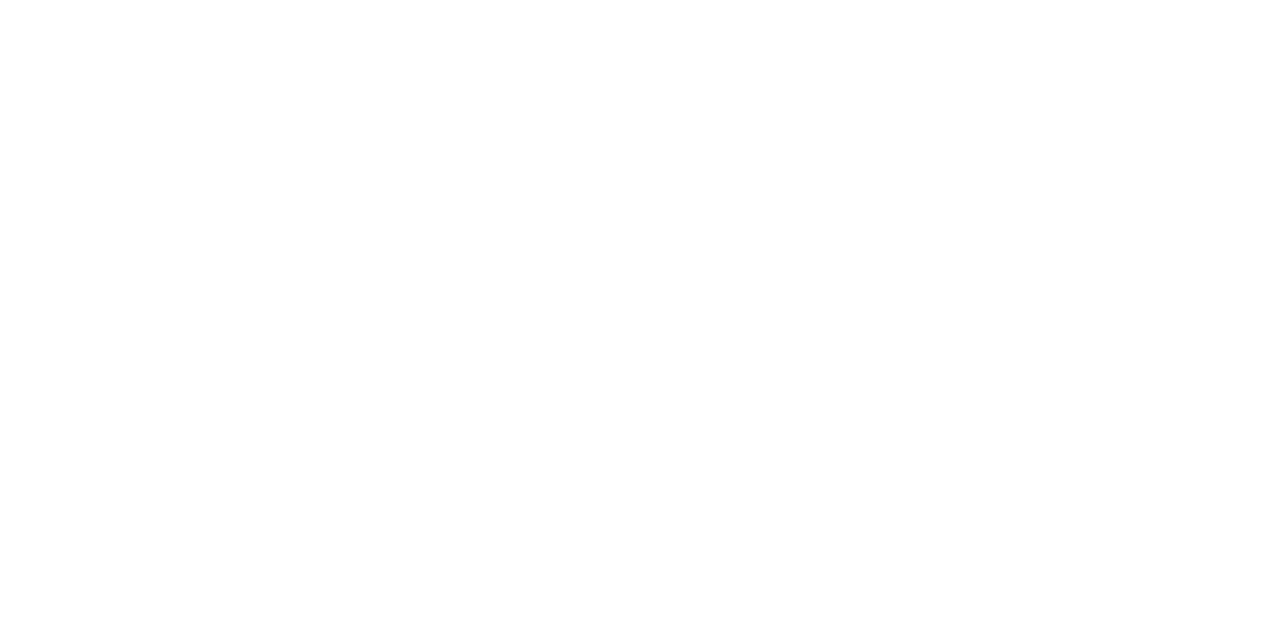
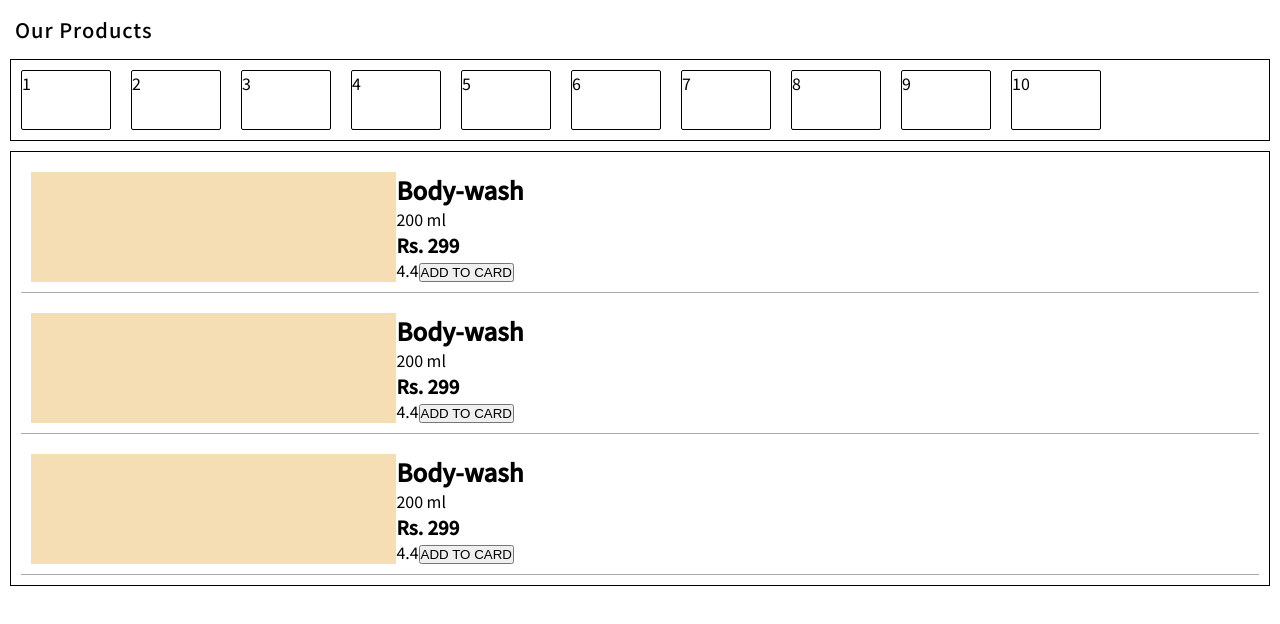
Before and after one commit to ShivanshuAtGit/React-assessment, a React (Create React App) app in the folder ustra-ui/: page / in a window 1280 px wide. Shown: the top 624 px of the page. Built offline with nearby package versions, Linux system fonts and the light colour scheme.

Commit message:
Structure Ready

```diff
--- a/ustra-ui/public/index.html
+++ b/ustra-ui/public/index.html
@@ -9,6 +9,8 @@
       name="description"
       content="Web site created using create-react-app"
     />
+    <link rel="preconnect" href="https://fonts.gstatic.com">
+     <link href="https://fonts.googleapis.com/css2?family=Noto+Sans+JP:wght@300;400;500&display=swap" rel="stylesheet">
     <link rel="apple-touch-icon" href="%PUBLIC_URL%/logo192.png" />
     <!--
       manifest.json provides metadata used when your web app is installed on a
@@ -25,6 +27,24 @@
       Learn how to configure a non-root public URL by running `npm run build`.
     -->
     <title>React App</title>
+    <style>
+      *,
+      *::after,
+      *::before{
+        box-sizing: border-box;
+        padding: 0;
+        margin: 0;
+      }
+
+      html{
+        font-size: 62.5%;
+      }
+
+      body{
+        font-size: 1.6rem;
+        font-family: 'Noto Sans JP', sans-serif;
+      }
+    </style>
   </head>
   <body>
     <noscript>You need to enable JavaScript to run this app.</noscript>
--- a/ustra-ui/src/App.js
+++ b/ustra-ui/src/App.js
@@ -1,9 +1,13 @@
 import React, { Component } from "react";
 import {Switch,Route} from "react-router-dom";
+import Home from './Component/Home';
 
 class App extends Component {
   render(){
     return <div>
+      <Switch>
+          <Route path='/' component={Home}/>
+      </Switch>
 
     </div>
 
--- /dev/null
+++ b/ustra-ui/src/Component/Home.js
@@ -0,0 +1,17 @@
+import { Component } from "react";
+import ScrollOption from './ScrollOption';
+import ProductList from './ProductList';
+import '../Css/Home.css';
+
+
+class Home extends Component{
+    render(){
+        return <div className='Home'>
+            <h1 className='Home__heading'>Our Products</h1>
+             <ScrollOption/>
+             <ProductList/>
+        </div>
+    }
+}
+
+export default Home;
--- /dev/null
+++ b/ustra-ui/src/Component/ProductList.js
@@ -0,0 +1,52 @@
+import { Component } from "react";
+import '../Css/ProductList.css';
+
+class ProductList extends Component {
+    render() {
+        var products = [
+            {
+                image: '1',
+                name: 'Body-wash',
+                weigh: '200 ml',
+                mrp: '299',
+                spMrp: '299',
+                rating: '4.4'
+            },
+            {
+                image: '2',
+                name: 'Body-wash',
+                weigh: '200 ml',
+                mrp: '299',
+                spMrp: '299',
+                rating: '4.4'
+            },
+            {
+                image: '3',
+                name: 'Body-wash',
+                weigh: '200 ml',
+                mrp: '299',
+                spMrp: '299',
+                rating: '4.4'
+            }
+
+        ]
+
+        return <div className='List'>
+            {products.map((data) => {
+                return (<div className='List__items' key={data.image}>
+                    <div className='List__image-block'></div>
+                    <div className='List__detail-block'>
+                        <h2>{data.name}</h2>
+                        <p>{data.weigh}</p>
+                        <h3>{`Rs. ${data.mrp}`}</h3>
+                        <span>{data.rating}</span>
+                        <button>ADD TO CARD</button>
+                    </div>
+
+                </div>)
+            })}
+        </div>
+    }
+}
+
+export default ProductList;
--- /dev/null
+++ b/ustra-ui/src/Component/ScrollOption.js
@@ -0,0 +1,16 @@
+import { Component } from "react";
+import '../Css/ScrollOption.css';
+
+class ScrollOption extends Component{
+
+    render(){
+        var data =[1 , 2 , 3 , 4 , 5 ,6 , 7 ,8 ,9,10];
+        return <div className='Scroll__box'>
+            {data.map((data)=>{
+               return <div className='Scroll__cat' key={data}>{data}</div>
+            })}
+        </div>
+    }
+}
+
+export default ScrollOption;
--- /dev/null
+++ b/ustra-ui/src/Css/Home.css
@@ -0,0 +1,11 @@
+.Home{
+    padding: 1rem;
+    color: black;
+}
+
+.Home__heading{
+    padding: .5rem;
+    font-size: 2rem;
+    font-weight: 500;
+    letter-spacing: 1px;
+}
--- /dev/null
+++ b/ustra-ui/src/Css/ProductList.css
@@ -0,0 +1,20 @@
+.List{
+    border: 1px solid black;
+}
+
+.List__items{
+    border-bottom: 1px solid rgb(170, 170, 170);
+    margin: 1rem;
+    padding: 1rem;
+    min-height: 12rem;
+    display: flex;
+}
+
+.List__image-block{
+    min-width: 30%;
+    background-color: wheat;
+}
+
+.List__detail-block{
+    min-width: 70%;
+}
--- /dev/null
+++ b/ustra-ui/src/Css/ScrollOption.css
@@ -0,0 +1,16 @@
+.Scroll__box{
+    max-height: 10rem;
+    border: 1px solid black;
+    margin: 1rem 0;
+    display: flex;
+    overflow-x: auto;
+    overflow-y: hidden;
+}
+
+.Scroll__cat{
+    height: 6rem;
+    margin: 1rem;
+    min-width: 9rem;
+    border-radius: .2rem;
+    border: 1px solid black;
+}
```
